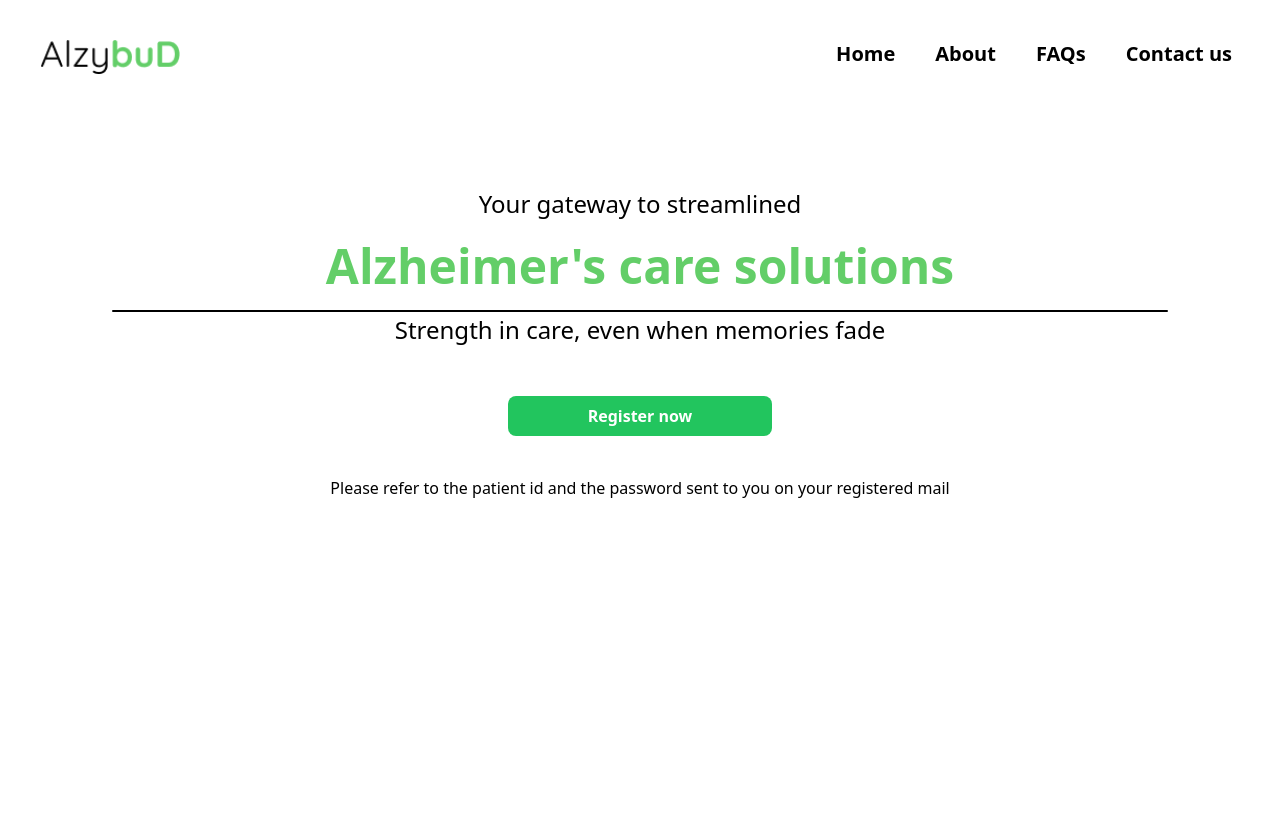
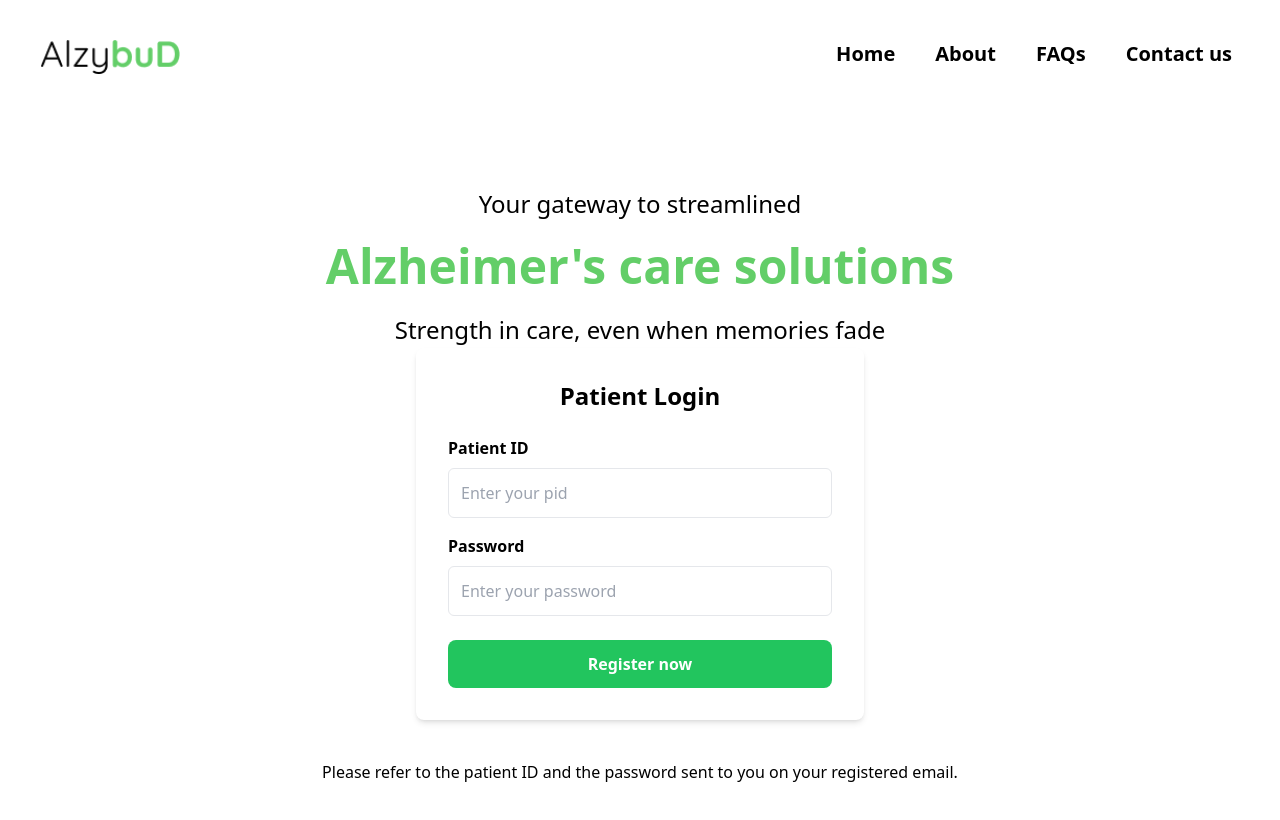
Before and after one commit to SidhantCodes/AlzyBuD, a Next.js app in the folder client/: page /patient-login in a window 1280 px wide. Shown: the top 820 px of the page. Built offline with nearby package versions, Linux system fonts and the light colour scheme.

Commit message:
patient login form

```diff
--- a/client/app/[patient_id]/page.jsx
+++ b/client/app/[patient_id]/page.jsx
@@ -1,7 +1,7 @@
 // app/page.jsx
 
 import TaskHeading from '../components/TaskHeading/TaskHeading';
-import Button from '../components/Button/Button';
+import Button from '../components/Btn/Btn';
 import Paragraph from '../components/Paragraph/Paragraph';
 import Link from 'next/link';
 import Navbar from '../components/Navbar/Navbar';
--- a/client/app/page.jsx
+++ b/client/app/page.jsx
@@ -1,5 +1,5 @@
 
-import Button from "./components/Button/Button";
+import Button from "./components/Btn/Btn";
 import Heading from "./components/Heading/Heading";
 import MiniHeading from "./components/MiniHeading/MiniHeading";
 import Navbar from "./components/Navbar/Navbar";
@@ -16,7 +16,7 @@ export default function MainPage() {
           <div className="bg-black mx-24 h-0.5 rounded-full "></div>
           <SubHeading subhead={`Strength in care, even when memories fade`}  />
           <Paragraph para={`Our platform provides hospitals with powerful tools designed to optimize the care process for Alzheimer’s patients. From test score analysis to tracking patient sessions, we ensure you have everything you need at your fingertips.`} />
-          <Button name={`Take test now`} />
+          <Btn name={`Take test now`} />
           <MiniHeading minhead={`About us`} />
         </div>
       </div>
--- /dev/null
+++ b/client/app/patient-login/layout.jsx
@@ -0,0 +1,29 @@
+import { Geist, Geist_Mono } from "next/font/google";
+import "../globals.css";
+
+const geistSans = Geist({
+  variable: "--font-geist-sans",
+  subsets: ["latin"],
+});
+
+const geistMono = Geist_Mono({
+  variable: "--font-geist-mono",
+  subsets: ["latin"],
+});
+
+export const metadata = {
+  title: "Create Next App",
+  description: "Generated by create next app",
+};
+
+export default function RootLayout({ children }) {
+  return (
+    <html lang="en">
+      <body
+        className={`${geistSans.variable} ${geistMono.variable} antialiased`}
+      >
+        {children}
+      </body>
+    </html>
+  );
+}
--- a/client/app/patient-login/page.jsx
+++ b/client/app/patient-login/page.jsx
@@ -1,24 +1,192 @@
-import React from 'react'
-import Navbar from '../components/Navbar/Navbar'
-import SubHeading from '../components/SubHeading/SubHeading'
-import Button from '../components/Button/Button'
-import Heading from '../components/Heading/Heading'
-import MiniHeading from '../components/MiniHeading/MiniHeading'
-const page = () => {
+// 'use client'
+// import React from 'react'
+// import Navbar from '../components/Navbar/Navbar'
+// import SubHeading from '../components/SubHeading/SubHeading'
+// import Btn from '../components/Btn/Btn'
+// import Heading from '../components/Heading/Heading'
+// import { useState } from 'react';
+
+
+// const page = () => {
+//   const [formData, setFormData] = useState({
+//     username: '',
+//     password: '',
+//     remember: false,
+//   });
+
+//   const [errors, setErrors] = useState({});
+
+//   const handleChange = (e) => {
+//     const { name, value, type, checked } = e.target;
+//     setFormData({
+//       ...formData,
+//       [name]: type === 'checkbox' ? checked : value,
+//     });
+//   };
+
+//   const validate = () => {
+//     const newErrors = {};
+//     if (!formData.username) newErrors.username = 'Please input your username!';
+//     if (!formData.password) newErrors.password = 'Please input your password!';
+//     return newErrors;
+//   };
+
+//   const handleSubmit = (e) => {
+//     e.preventDefault();
+//     const validationErrors = validate();
+//     if (Object.keys(validationErrors).length === 0) {
+//       console.log('Success:', formData);
+//     } else {
+//       setErrors(validationErrors);
+//     }
+//   };
+//   return (
+//     <div className='flex-col py-10 mx-4'>
+//     <Navbar />
+//     <div className="title mt-28 flex-col justify-center items-center">
+//         <SubHeading subhead={`Your gateway to streamlined `} />
+//         <Heading heading={`Alzheimer's care solutions`} />
+//         <div className="bg-black mx-24 h-0.5 rounded-full "></div>
+//         <SubHeading subhead={`Strength in care, even when memories fade`}  />
+//         {/*  */}
+//         <form onSubmit={handleSubmit} style={{ maxWidth: '600px', margin: '0 auto' }} className='flex flex-col justify-center items-center'>
+//           <>
+//           <div className='mb-8'>
+//             <input
+//               type="text"
+//               name="username"
+//               placeholder='Username'
+//               value={formData.username}
+//               onChange={handleChange}
+//               className='font-black border-1'
+//             />
+//             {errors.username && <p style={{ color: 'red' }}>{errors.username}</p>}
+//           </div>
+
+//           <div style={{ marginBottom: '16px' }}>
+//             <label style={{ display: 'block', marginBottom: '4px' }}>Password</label>
+//             <input
+//               type="password"
+//               name="password"
+//               value={formData.password}
+//               onChange={handleChange}
+//               style={{ width: '100%', padding: '8px', boxSizing: 'border-box' }}
+//             />
+//             {errors.password && <p style={{ color: 'red' }}>{errors.password}</p>}
+//           </div>
+
+//           <div style={{ marginBottom: '16px' }}>
+//             <label>
+//               <input
+//                 type="checkbox"
+//                 name="remember"
+//                 checked={formData.remember}
+//                 onChange={handleChange}
+//               />{' '}
+//               Remember me
+//             </label>
+//           </div>
+//           </>
+//           <button className='w-screen flex mt-12 py-2 rounded-lg text-white font-bold bg-green-500 hover:bg-green-600 transition duration-300 ease-in-out px-20 max-w-fit'>
+//             Submit
+//           </button>
+//         </form>
+//         {/*  */}
+
+//         <p className='pt-10 items-center text-center justify-center'>Please refer to the patient id and the password sent to you on your registered mail</p>
+//         </div>
+//     </div>
+//   )
+// }
+
+// export default page
+
+'use client'
+import React, { useState } from 'react';
+import Navbar from '../components/Navbar/Navbar';
+import SubHeading from '../components/SubHeading/SubHeading';
+import Heading from '../components/Heading/Heading';
+
+const Page = () => {
+  const [formData, setFormData] = useState({
+    patientId: '',
+    password: '',
+  });
+
+  const [errors, setErrors] = useState({});
+
+  const handleChange = (e) => {
+    const { name, value } = e.target;
+    setFormData({
+      ...formData,
+      [name]: value,
+    });
+  };
+
+  const validate = () => {
+    const newErrors = {};
+    if (!formData.patientId) newErrors.patientId = 'Please input your patient ID!';
+    if (!formData.password) newErrors.password = 'Please input your password!';
+    return newErrors;
+  };
+
+  const handleSubmit = (e) => {
+    e.preventDefault();
+    const validationErrors = validate();
+    if (Object.keys(validationErrors).length === 0) {
+      console.log('Success:', formData);
+    } else {
+      setErrors(validationErrors);
+    }
+  };
+
   return (
-    <div className='flex-col py-10 mx-4'>
-    <Navbar />
-    <div className="title mt-28 flex-col justify-center items-center">
-        <SubHeading subhead={`Your gateway to streamlined `} />
+    <div className="flex flex-col py-10 mx-4">
+      <Navbar />
+      <div className="title mt-28 flex flex-col justify-center items-center">
+        <SubHeading subhead={`Your gateway to streamlined`} />
         <Heading heading={`Alzheimer's care solutions`} />
-        <div className="bg-black mx-24 h-0.5 rounded-full "></div>
-        <SubHeading subhead={`Strength in care, even when memories fade`}  />
+        <div className="bg-black mx-24 h-0.5 rounded-full"></div>
+        <SubHeading subhead={`Strength in care, even when memories fade`} />
 
-        <Button name={`Register now`} />
-        <p className='pt-10 items-center text-center justify-center'>Please refer to the patient id and the password sent to you on your registered mail</p>
-        </div>
+        <form onSubmit={handleSubmit} className="flex flex-col justify-center items-center bg-white p-8 rounded-lg shadow-md w-full max-w-md">
+          <h2 className="text-2xl font-bold mb-6 text-center">Patient Login</h2>
+
+          <div className="mb-4 w-full">
+            <label className="block text-black font-semibold mb-2">Patient ID</label>
+            <input
+              type="text"
+              name="patientId"
+              placeholder="Enter your pid"
+              value={formData.patientId}
+              onChange={handleChange}
+              className="w-full p-3 border rounded-md focus:outline-none focus:ring-2 focus:ring-green-400"
+            />
+            {errors.patientId && <p className="text-red-500 text-sm mt-1">{errors.patientId}</p>}
+          </div>
+
+          <div className="mb-6 w-full">
+            <label className="block text-black font-semibold mb-2">Password</label>
+            <input
+              type="password"
+              name="password"
+              placeholder="Enter your password"
+              value={formData.password}
+              onChange={handleChange}
+              className="w-full p-3 border rounded-md focus:outline-none focus:ring-2 focus:ring-green-400"
+            />
+            {errors.password && <p className="text-red-500 text-sm mt-1">{errors.password}</p>}
+          </div>
+
+          <button type="submit" className="w-full py-3 rounded-lg bg-green-500 text-white font-bold hover:bg-green-600 transition duration-300 ease-in-out">
+            Register now
+          </button>
+        </form>
+
+        <p className="pt-10 text-center">Please refer to the patient ID and the password sent to you on your registered email.</p>
+      </div>
     </div>
-  )
-}
+  );
+};
 
-export default page
+export default Page;
```
Also changed, not shown: client/package.json (+6 -5 lines), client/app/components/Btn/Btn.jsx (renamed from client/app/components/Button/Button.jsx), 1 other file (tests, documents, lock files or other folders).
